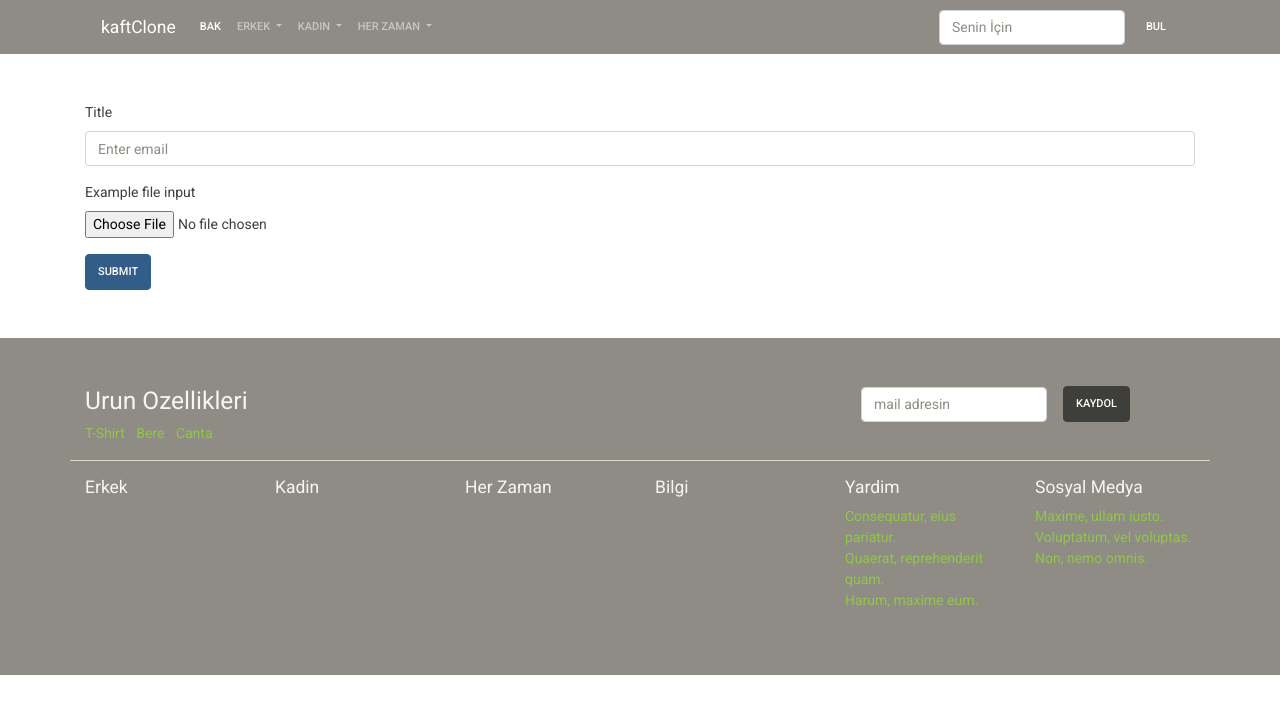
After one commit to yemrekarakus/Django-E-commerce, a Django app: page /carousel_create/ in a window 1280 px wide. The commit adds this page. Shown: the top 714 px of the page. Run offline with Django 4.2, Linux system fonts and the light colour scheme; parts of the project's set-up code (start-up, migrations or seed data) failed here and were passed over; some libraries are stand-ins or nearby versions.

Commit message:
Carousel form added

```diff
--- a/ecommerce/urls.py
+++ b/ecommerce/urls.py
@@ -15,8 +15,12 @@ Including another URLconf
 """
 from django.contrib import admin
 from django.urls import path, include
+from django.conf import settings
+from django.conf.urls.static import static
+
+
 
 urlpatterns = [
     path('', include('page.urls')),
     path('admin/', admin.site.urls),
-]
+] + static(settings.MEDIA_URL, document_root=settings.MEDIA_ROOT)
--- a/page/urls.py
+++ b/page/urls.py
@@ -1,8 +1,9 @@
 from django.urls import path
-from .views import index
+from .views import carousel_create, index
+
+
 
 urlpatterns = [
     path('', index, name='index'),
-
-
+    path('carousel_create/', carousel_create, name='carousel_create'),
 ]
--- a/page/views.py
+++ b/page/views.py
@@ -1,5 +1,20 @@
-from multiprocessing import context
 from django.shortcuts import render
+from django.contrib import messages
+from .models import Carousel
+from .forms import CarouselModelForm
+
 
 def index(request):
-    return render(request, 'home/index.html', context={})
+    context = dict()
+    context['images'] = Carousel.objects.filter(status="published")
+    # context['images'] = images
+    return render(request, 'home/index.html', context)
+
+
+# stuff not checked
+def carousel_create(request):
+    if request.method == 'POST':
+        print(request.POST)
+        print(request.FILES['cover_image'])
+        messages.success(request, 'Birseyler eklendi ama ne oldu bilemiyorum')
+    return render(request, 'manage/carousel_create.html', {})
--- a/templates/home/carousel.html
+++ b/templates/home/carousel.html
@@ -2,7 +2,7 @@
     <div class="carousel-inner">
 
       {% for item in images %}
-      <div class="carousel-item {% if forloop.first == True %}active{% endif %}">
+      <div class="carousel-item {% if forloop.first == 1 %}active{% endif %}">
         <img src="{{ item.cover_image.url }}" class="d-block w-100" alt="...">
       </div>
       {% endfor %}
--- /dev/null
+++ b/templates/manage/carousel_create.html
@@ -0,0 +1,22 @@
+{% extends 'base/base.html' %}
+
+{% block content %}
+<div class="container mt-5">
+    <div class="row">
+        <div class="col-sm-12 ">
+                <form method="POST" enctype="multipart/form-data">
+                    {% csrf_token %}
+                    <div class="form-group">
+                        <label for="exampleInputTitle">Title</label>
+                        <input name="title" type="text" class="form-control" id="exampleInputTitle" aria-describedby="emailHelp" placeholder="Enter email">
+                    </div>
+                    <div class="form-group">
+                        <label for="exampleFormControlFile1">Example file input</label>
+                        <input name="cover_image" type="file" class="form-control-file" id="exampleFormControlFile1">
+                    </div>
+                    <button type="submit" class="btn btn-primary">Submit</button>
+                </form>
+        </div>
+    </div>
+</div>
+{% endblock %}
```
Also changed, not shown: page/admin.py (+9 -0 lines), page/forms.py (added, +8 -0 lines), 1 other file.
